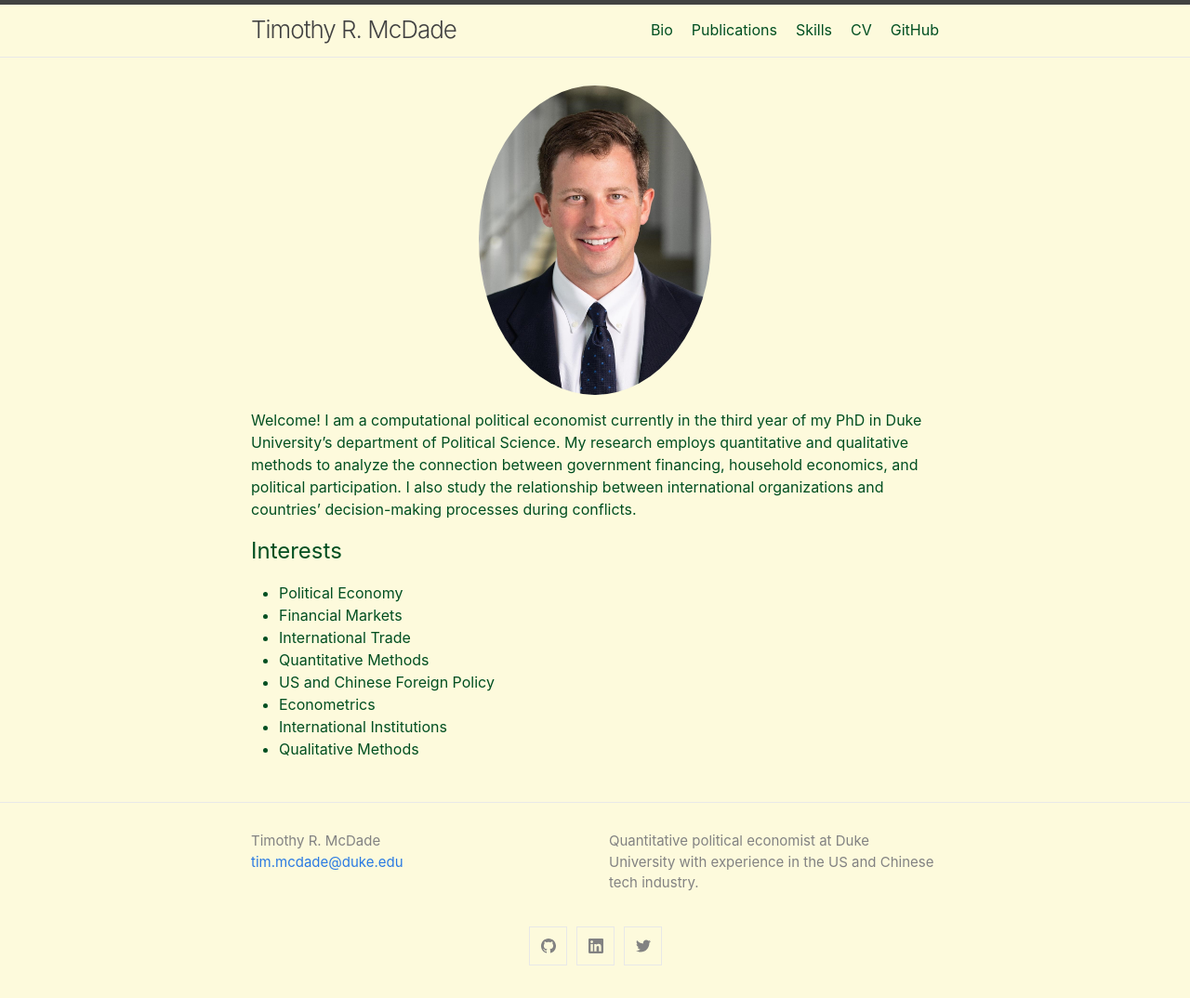
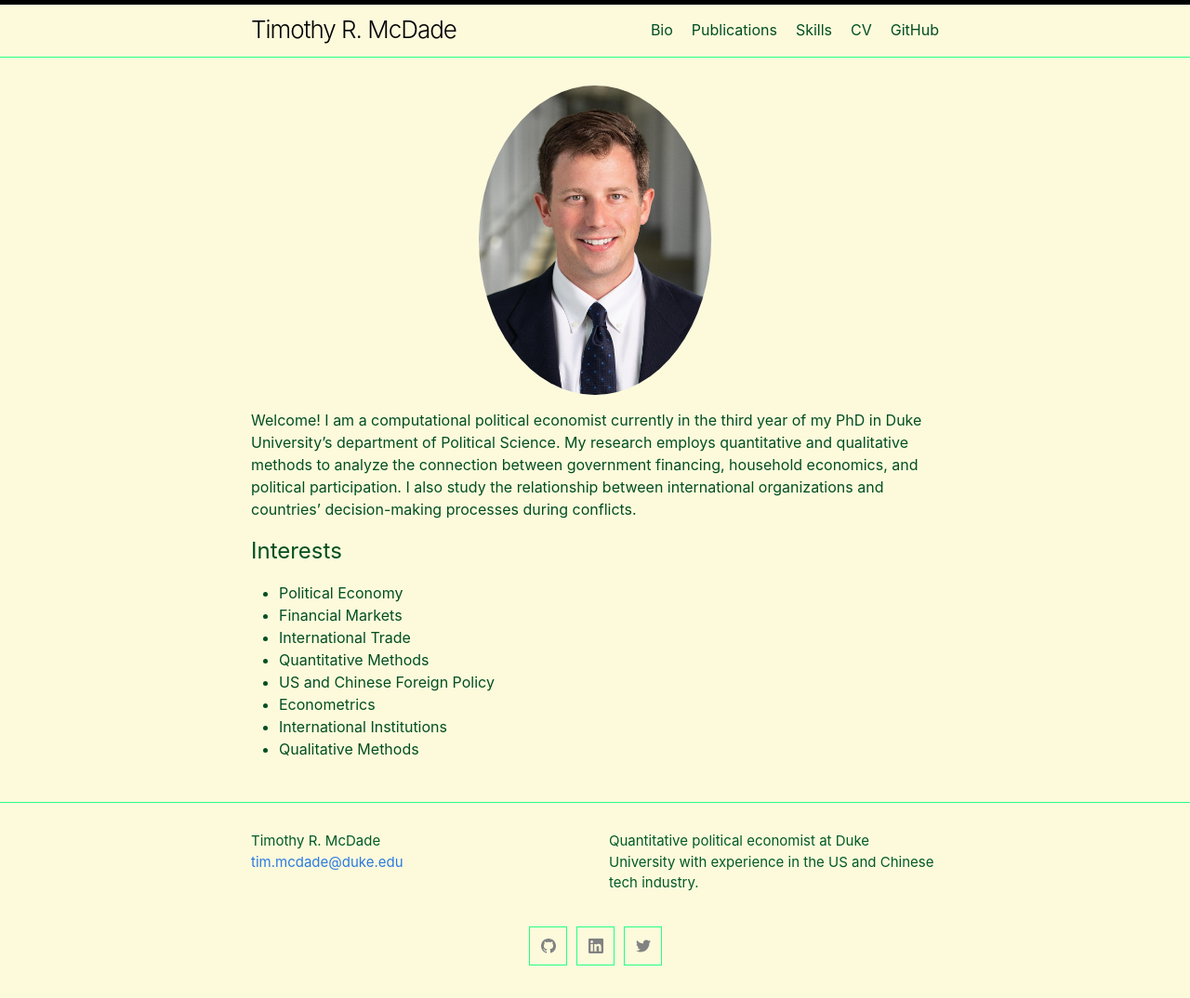
Before and after one commit to trmcdade/trmcdade.github.io, a Jekyll site: the page built from index.md, in a window 1280 px wide. Shown: the whole page at 93% size. Built offline with Jekyll 4.4.1, drawn with Linux system fonts in a browser that asks for light colours.

Commit message:
Update tim_custom.scss

```diff
--- a/_sass/minima/skins/tim_custom.scss
+++ b/_sass/minima/skins/tim_custom.scss
@@ -1,6 +1,7 @@
 @charset "utf-8";
 
-$brand-color:           #828282 !default;
+// $brand-color:           #828282 !default;
+$brand-color:           #005A26 !default;
 $brand-color-light:     lighten($brand-color, 40%) !default;
 $brand-color-dark:      darken($brand-color, 25%) !default;
 
```
